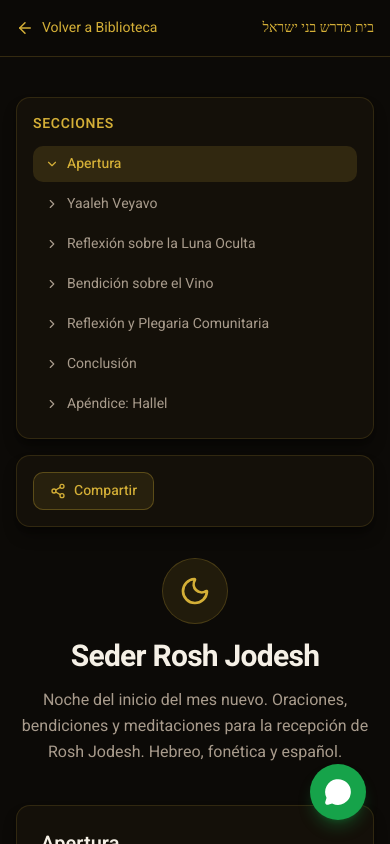
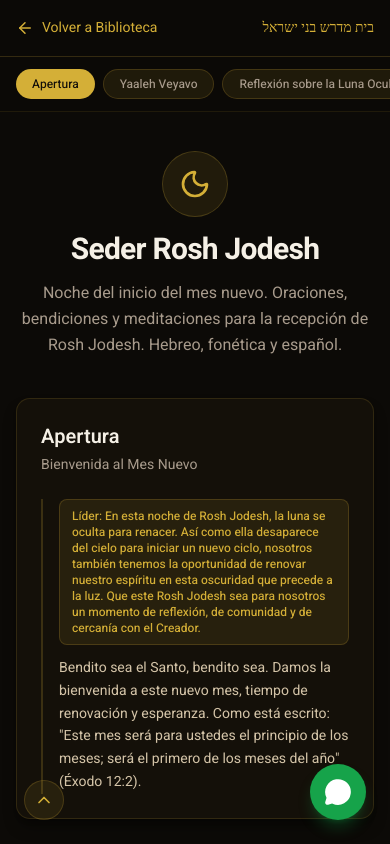
Before and after one commit to wprogramador/beneyisrael, a Next.js app: page /siddur/rosh-jodesh in a window 390 px wide. Shown: the top 844 px of the page. Built offline with nearby package versions, Linux system fonts and the light colour scheme; a web font is replaced by a local one.

Commit message:
fix menu

```diff
--- a/src/views/KabalatShabat.tsx
+++ b/src/views/KabalatShabat.tsx
@@ -1,18 +1,49 @@
 'use client'
 
-import { useState } from 'react'
+import { useState, useEffect, useRef } from 'react'
 import { ArrowLeft, ChevronUp, BookOpen, Music } from 'lucide-react'
 import Link from 'next/link'
 import { seccionesKabalatShabat } from '@/data/kabalat-shabat'
 
 export default function KabalatShabat() {
   const [seccionActiva, setSeccionActiva] = useState(seccionesKabalatShabat[0].id)
+  const navRef = useRef<HTMLDivElement>(null)
+
+  // IntersectionObserver: resalta la sección visible al hacer scroll
+  useEffect(() => {
+    const observer = new IntersectionObserver(
+      (entries) => {
+        entries.forEach((entry) => {
+          if (entry.isIntersecting) {
+            setSeccionActiva(entry.target.id)
+          }
+        })
+      },
+      { rootMargin: '-20% 0px -60% 0px' }
+    )
+
+    seccionesKabalatShabat.forEach((s) => {
+      const el = document.getElementById(s.id)
+      if (el) observer.observe(el)
+    })
+
+    return () => observer.disconnect()
+  }, [])
+
+  // Auto-scroll horizontal de la barra móvil para mantener visible la sección activa
+  useEffect(() => {
+    if (navRef.current) {
+      const activeBtn = navRef.current.querySelector(`[data-section="${seccionActiva}"]`)
+      if (activeBtn) {
+        activeBtn.scrollIntoView({ behavior: 'smooth', block: 'nearest', inline: 'center' })
+      }
+    }
+  }, [seccionActiva])
 
   const scrollToSection = (id: string) => {
     const el = document.getElementById(id)
     if (el) {
       el.scrollIntoView({ behavior: 'smooth', block: 'start' })
-      setSeccionActiva(id)
     }
   }
 
@@ -29,9 +60,33 @@ export default function KabalatShabat() {
         </div>
       </header>
 
+      {/* ===== BARRA DE NAVEGACIÓN MÓVIL (sticky) ===== */}
+      <div className="lg:hidden sticky top-14 z-30 border-b border-[#d4af37]/10 bg-[#0c0a07]/95 backdrop-blur-md">
+        <div
+          ref={navRef}
+          className="mx-auto max-w-6xl px-4 flex gap-2 overflow-x-auto py-3"
+          style={{ scrollbarWidth: 'none', msOverflowStyle: 'none' }}
+        >
+          {seccionesKabalatShabat.map((sec) => (
+            <button
+              key={sec.id}
+              data-section={sec.id}
+              onClick={() => scrollToSection(sec.id)}
+              className={`shrink-0 rounded-full px-4 py-1.5 text-xs font-medium transition-colors ${
+                seccionActiva === sec.id
+                  ? 'bg-[#d4af37] text-[#14100a]'
+                  : 'bg-[#d4af37]/10 text-[#a89b8c] border border-[#d4af37]/20'
+              }`}
+            >
+              {sec.titulo}
+            </button>
+          ))}
+        </div>
+      </div>
+
       <div className="mx-auto max-w-6xl px-4 py-10 sm:py-14 flex flex-col lg:flex-row gap-8">
-        {/* ===== SIDEBAR NAVEGACIÓN ===== */}
-        <aside className="lg:w-64 lg:shrink-0">
+        {/* ===== SIDEBAR NAVEGACIÓN (solo desktop) ===== */}
+        <aside className="hidden lg:block lg:w-64 lg:shrink-0">
           <div className="lg:sticky lg:top-20">
             <div className="mb-6">
               <div className="flex items-center gap-2 mb-1">
@@ -41,12 +96,12 @@ export default function KabalatShabat() {
               <p className="text-xs text-[#a89b8c]">Recepción del Shabat — Hebreo · Fonética · Español</p>
             </div>
 
-            <nav className="flex flex-row lg:flex-col gap-1 overflow-x-auto lg:overflow-visible pb-2 lg:pb-0">
+            <nav className="flex flex-col gap-1">
               {seccionesKabalatShabat.map((sec) => (
                 <button
                   key={sec.id}
                   onClick={() => scrollToSection(sec.id)}
-                  className={`text-left px-3 py-2 rounded-lg text-sm transition-colors whitespace-nowrap lg:whitespace-normal ${
+                  className={`text-left px-3 py-2 rounded-lg text-sm transition-colors ${
                     seccionActiva === sec.id
                       ? 'bg-[#d4af37]/15 text-[#d4af37] font-medium'
                       : 'text-[#a89b8c] hover:text-[#d4af37] hover:bg-[#d4af37]/5'
@@ -57,7 +112,7 @@ export default function KabalatShabat() {
               ))}
             </nav>
 
-            <div className="mt-6 hidden lg:block rounded-lg border border-[#d4af37]/15 bg-[#141009] p-4">
+            <div className="mt-6 rounded-lg border border-[#d4af37]/15 bg-[#141009] p-4">
               <div className="flex items-center gap-2 text-[#d4af37] mb-2">
                 <Music className="size-4" />
                 <span className="text-xs font-semibold uppercase tracking-wider">Próximamente</span>
--- a/src/views/RoshJodesh.tsx
+++ b/src/views/RoshJodesh.tsx
@@ -1,14 +1,14 @@
 'use client'
 
-import { useState, useEffect } from 'react'
+import { useState, useEffect, useRef } from 'react'
 import Link from 'next/link'
-import { ArrowLeft, ChevronRight, Moon } from 'lucide-react'
+import { ArrowLeft, ChevronRight, Moon, ChevronUp } from 'lucide-react'
 import { seccionesRoshJodesh } from '@/data/rosh-jodesh'
 import ShareButton from '@/components/ShareButton'
-import ScrollToTop from '@/components/ScrollToTop'
 
 export default function RoshJodesh() {
   const [seccionActiva, setSeccionActiva] = useState('')
+  const navRef = useRef<HTMLDivElement>(null)
 
   useEffect(() => {
     const observer = new IntersectionObserver(
@@ -30,6 +30,23 @@ export default function RoshJodesh() {
     return () => observer.disconnect()
   }, [])
 
+  // Auto-scroll horizontal de la barra móvil para mantener visible la sección activa
+  useEffect(() => {
+    if (navRef.current) {
+      const activeBtn = navRef.current.querySelector(`[data-section="${seccionActiva}"]`)
+      if (activeBtn) {
+        activeBtn.scrollIntoView({ behavior: 'smooth', block: 'nearest', inline: 'center' })
+      }
+    }
+  }, [seccionActiva])
+
+  const scrollToSection = (id: string) => {
+    const el = document.getElementById(id)
+    if (el) {
+      el.scrollIntoView({ behavior: 'smooth', block: 'start' })
+    }
+  }
+
   return (
     <div className="min-h-screen bg-[#0c0a07] text-foreground">
       {/* Header */}
@@ -48,9 +65,33 @@ export default function RoshJodesh() {
         </div>
       </header>
 
+      {/* ===== BARRA DE NAVEGACIÓN MÓVIL (sticky) ===== */}
+      <div className="lg:hidden sticky top-14 z-30 border-b border-[#d4af37]/10 bg-[#0c0a07]/95 backdrop-blur-md">
+        <div
+          ref={navRef}
+          className="mx-auto max-w-6xl px-4 flex gap-2 overflow-x-auto py-3"
+          style={{ scrollbarWidth: 'none', msOverflowStyle: 'none' }}
+        >
+          {seccionesRoshJodesh.map((sec) => (
+            <button
+              key={sec.id}
+              data-section={sec.id}
+              onClick={() => scrollToSection(sec.id)}
+              className={`shrink-0 rounded-full px-4 py-1.5 text-xs font-medium transition-colors ${
+                seccionActiva === sec.id
+                  ? 'bg-[#d4af37] text-[#14100a]'
+                  : 'bg-[#d4af37]/10 text-[#a89b8c] border border-[#d4af37]/20'
+              }`}
+            >
+              {sec.titulo}
+            </button>
+          ))}
+        </div>
+      </div>
+
       <div className="mx-auto max-w-6xl px-4 sm:px-5 py-10 flex flex-col lg:flex-row gap-8">
         {/* ===== SIDEBAR NAVEGACIÓN ===== */}
-        <aside className="lg:w-64 lg:shrink-0">
+        <aside className="hidden lg:block lg:w-64 lg:shrink-0">
           <div className="lg:sticky lg:top-24 space-y-4">
             <div className="rounded-xl border border-[#d4af37]/15 bg-[#141009] p-4 shadow-lg shadow-black/40">
               <h2 className="mb-3 text-sm font-semibold uppercase tracking-wider text-[#d4af37]">
@@ -63,7 +104,7 @@ export default function RoshJodesh() {
                     href={`#${seccion.id}`}
                     onClick={(e) => {
                       e.preventDefault()
-                      document.getElementById(seccion.id)?.scrollIntoView({ behavior: 'smooth', block: 'start' })
+                      scrollToSection(seccion.id)
                     }}
                     className={`flex items-center gap-2 rounded-lg px-3 py-2 text-sm transition-colors ${
                       seccionActiva === seccion.id
@@ -176,7 +217,13 @@ export default function RoshJodesh() {
       </div>
 
       {/* Botón volver arriba */}
-      <ScrollToTop />
+      <button
+        onClick={() => window.scrollTo({ top: 0, behavior: 'smooth' })}
+        className="fixed bottom-6 left-6 z-40 flex size-10 items-center justify-center rounded-full bg-[#d4af37]/10 text-[#d4af37] border border-[#d4af37]/20 hover:bg-[#d4af37]/20 transition-colors"
+        title="Volver arriba"
+      >
+        <ChevronUp className="size-5" />
+      </button>
     </div>
   )
 }
--- a/src/views/ShajaritShabat.tsx
+++ b/src/views/ShajaritShabat.tsx
@@ -1,18 +1,49 @@
 'use client'
 
-import { useState } from 'react'
+import { useState, useEffect, useRef } from 'react'
 import { ArrowLeft, ChevronUp, BookOpen, Sun } from 'lucide-react'
 import Link from 'next/link'
 import { seccionesShajaritShabat } from '@/data/shajarit-shabat'
 
 export default function ShajaritShabat() {
   const [seccionActiva, setSeccionActiva] = useState(seccionesShajaritShabat[0].id)
+  const navRef = useRef<HTMLDivElement>(null)
+
+  // IntersectionObserver: resalta la sección visible al hacer scroll
+  useEffect(() => {
+    const observer = new IntersectionObserver(
+      (entries) => {
+        entries.forEach((entry) => {
+          if (entry.isIntersecting) {
+            setSeccionActiva(entry.target.id)
+          }
+        })
+      },
+      { rootMargin: '-20% 0px -60% 0px' }
+    )
+
+    seccionesShajaritShabat.forEach((s) => {
+      const el = document.getElementById(s.id)
+      if (el) observer.observe(el)
+    })
+
+    return () => observer.disconnect()
+  }, [])
+
+  // Auto-scroll horizontal de la barra móvil para mantener visible la sección activa
+  useEffect(() => {
+    if (navRef.current) {
+      const activeBtn = navRef.current.querySelector(`[data-section="${seccionActiva}"]`)
+      if (activeBtn) {
+        activeBtn.scrollIntoView({ behavior: 'smooth', block: 'nearest', inline: 'center' })
+      }
+    }
+  }, [seccionActiva])
 
   const scrollToSection = (id: string) => {
     const el = document.getElementById(id)
     if (el) {
       el.scrollIntoView({ behavior: 'smooth', block: 'start' })
-      setSeccionActiva(id)
     }
   }
 
@@ -29,9 +60,33 @@ export default function ShajaritShabat() {
         </div>
       </header>
 
+      {/* ===== BARRA DE NAVEGACIÓN MÓVIL (sticky) ===== */}
+      <div className="lg:hidden sticky top-14 z-30 border-b border-[#d4af37]/10 bg-[#0c0a07]/95 backdrop-blur-md">
+        <div
+          ref={navRef}
+          className="mx-auto max-w-6xl px-4 flex gap-2 overflow-x-auto py-3"
+          style={{ scrollbarWidth: 'none', msOverflowStyle: 'none' }}
+        >
+          {seccionesShajaritShabat.map((sec) => (
+            <button
+              key={sec.id}
+              data-section={sec.id}
+              onClick={() => scrollToSection(sec.id)}
+              className={`shrink-0 rounded-full px-4 py-1.5 text-xs font-medium transition-colors ${
+                seccionActiva === sec.id
+                  ? 'bg-[#d4af37] text-[#14100a]'
+                  : 'bg-[#d4af37]/10 text-[#a89b8c] border border-[#d4af37]/20'
+              }`}
+            >
+              {sec.titulo}
+            </button>
+          ))}
+        </div>
+      </div>
+
       <div className="mx-auto max-w-6xl px-4 py-10 sm:py-14 flex flex-col lg:flex-row gap-8">
-        {/* ===== SIDEBAR NAVEGACIÓN ===== */}
-        <aside className="lg:w-64 lg:shrink-0">
+        {/* ===== SIDEBAR NAVEGACIÓN (solo desktop) ===== */}
+        <aside className="hidden lg:block lg:w-64 lg:shrink-0">
           <div className="lg:sticky lg:top-20">
             <div className="mb-6">
               <div className="flex items-center gap-2 mb-1">
@@ -41,12 +96,12 @@ export default function ShajaritShabat() {
               <p className="text-xs text-[#a89b8c]">Oración de la Mañana del Shabat — Hebreo · Fonética · Español</p>
             </div>
 
-            <nav className="flex flex-row lg:flex-col gap-1 overflow-x-auto lg:overflow-visible pb-2 lg:pb-0">
+            <nav className="flex flex-col gap-1">
               {seccionesShajaritShabat.map((sec) => (
                 <button
                   key={sec.id}
                   onClick={() => scrollToSection(sec.id)}
-                  className={`text-left px-3 py-2 rounded-lg text-sm transition-colors whitespace-nowrap lg:whitespace-normal ${
+                  className={`text-left px-3 py-2 rounded-lg text-sm transition-colors ${
                     seccionActiva === sec.id
                       ? 'bg-[#d4af37]/15 text-[#d4af37] font-medium'
                       : 'text-[#a89b8c] hover:text-[#d4af37] hover:bg-[#d4af37]/5'
@@ -57,7 +112,7 @@ export default function ShajaritShabat() {
               ))}
             </nav>
 
-            <div className="mt-6 hidden lg:block rounded-lg border border-[#d4af37]/15 bg-[#141009] p-4">
+            <div className="mt-6 rounded-lg border border-[#d4af37]/15 bg-[#141009] p-4">
               <div className="flex items-center gap-2 text-[#d4af37] mb-2">
                 <BookOpen className="size-4" />
                 <span className="text-xs font-semibold uppercase tracking-wider">Siddur Sefardí</span>
@@ -93,7 +148,7 @@ export default function ShajaritShabat() {
               <div className="rounded-xl border border-[#d4af37]/10 bg-[#141009] p-4 sm:p-6 space-y-1">
                 {seccion.bloques.map((bloque, idx) => (
                   <div key={idx} className="border-b border-[#d4af37]/10 py-5 last:border-b-0">
-                     {/* Nota */}
+                    {/* Nota */}
                     {bloque.nota && (
                       <p className="mb-3 text-xs text-[#d4af37]/70 italic bg-[#d4af37]/5 rounded-md px-3 py-2">
                         {bloque.nota}
```
